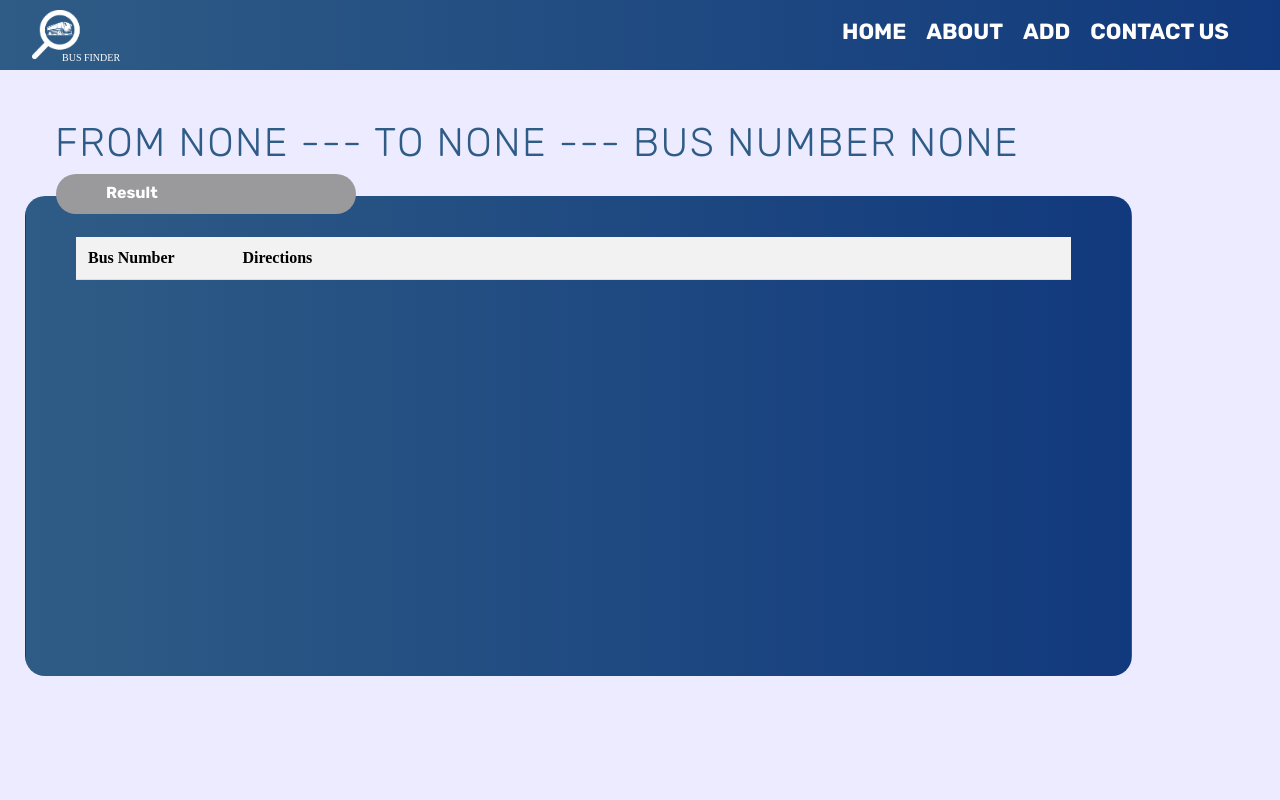
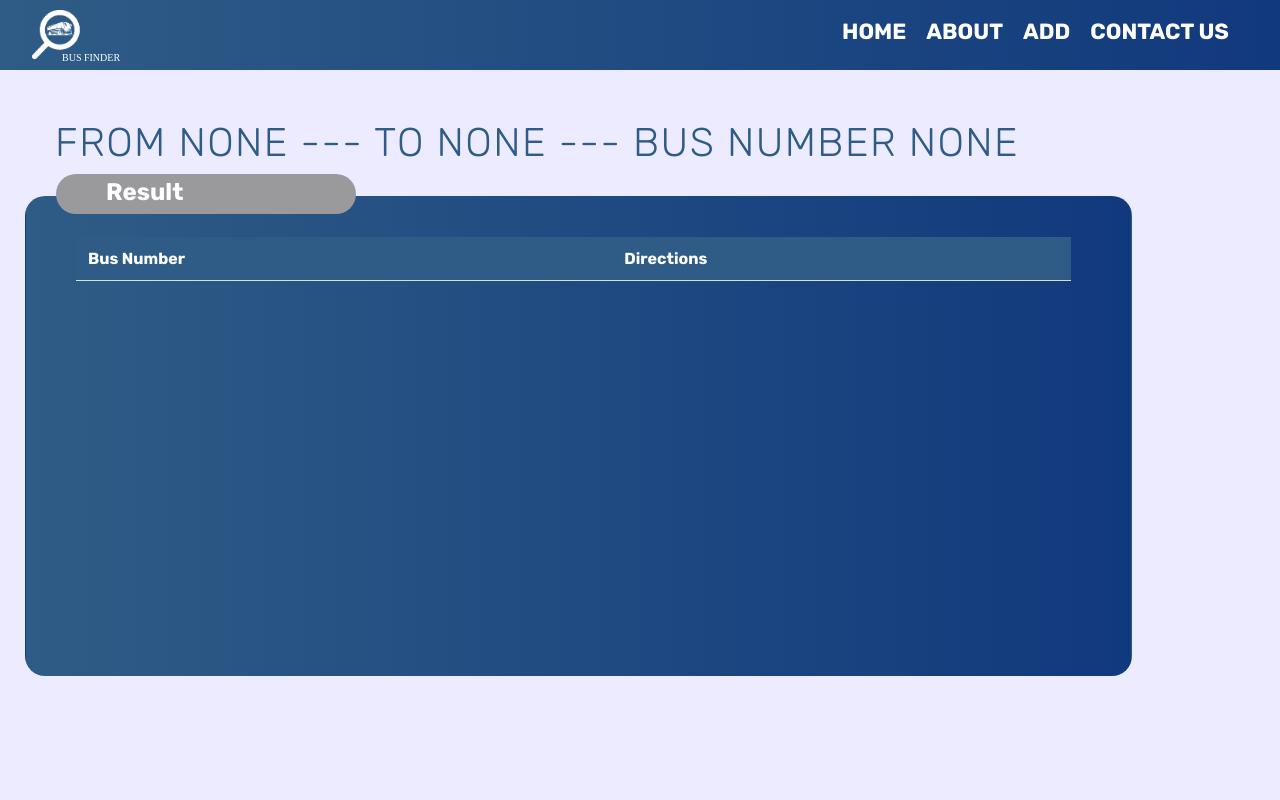
Before and after one commit to SabahMohammed9720/bus-project, a Flask app: page /select in a window 1280 px wide. Run offline with Flask 3, Linux system fonts and the light colour scheme; data comes from the database, SQL or seed files in the repository; data that the repository does not hold is empty.

Commit message:
some simple changes

```diff
--- a/static/css/result.css
+++ b/static/css/result.css
@@ -1,5 +1,5 @@
 @font-face {
-  font-family: 'Rubik' ;
+  font-family: "Rubik";
   src: url(Rubik-VariableFont_wght.ttf);
 }
 .search-result {
@@ -18,6 +18,7 @@ td {
   padding: 12px;
   text-align: left;
   border-bottom: 1px solid #ddd;
+  font-family: "Rubik";
 }
 td,
 th .centerAlign {
@@ -25,27 +26,29 @@ th .centerAlign {
   align-items: start;
 }
 th {
-  background-color: #f2f2f2;
+  /* background-color: #f2f2f2; */
   align-items: center;
 }
 
 tr:nth-child(even) {
   background-color: #f9f9f9;
   color: #11397d;
-
+}
+tr:nth-child(odd) {
+  background-color: #2f5c86;
+  color: #ffffff;
 }
 
 .scroll {
   overflow: auto;
-  height: 320;
+  height: 50vh;
   width: 100%;
   display: block;
   scroll-behavior: smooth;
-  font-size: xx-large;
-  font-family: 'Rubik';
+  font-size: x-large;
+  font-family: "Rubik";
   text-align: center;
   font-weight: bold;
-
 }
 
 .search-result img {
@@ -60,7 +63,7 @@ tr:nth-child(even) {
   border: 1px solid;
   border-radius: 20px;
   width: 90%;
-  background-image:linear-gradient(90deg, #2f5c86, #11397d);
+  background-image: linear-gradient(90deg, #2f5c86, #11397d);
   margin-top: 110px;
   border-color: transparent;
 }
@@ -83,6 +86,13 @@ tr:nth-child(even) {
   bottom: 18px;
   left: 13px;
 }
+.search-result .container .maint-title{
+  color: #f2f2f2;
+  position: relative;
+  font-size: xx-large;
+  bottom: 18px;
+  left: 13px;
+}
 .search-result .container .content .rbuttons .result .r-one {
   width: 300px;
   height: 40px;
@@ -90,15 +100,15 @@ tr:nth-child(even) {
   border-color: transparent;
   color: white;
   text-transform: capitalize;
-  font-family: 'Rubik';
+  font-family: "Rubik";
   font-weight: bold;
   background-color: #9a9a9d;
   position: relative;
   left: 30px;
   padding-left: 50;
-  padding-top: 10;
+  padding-top: 5;
   bottom: 23px;
-  font-size: medium;
+  font-size: x-large;
 }
 .bus {
   position: relative;
@@ -116,7 +126,7 @@ tr:nth-child(even) {
   color: white;
   background-image: var(--background-image);
   text-transform: capitalize;
-  font-family: 'Rubik';
+  font-family: "Rubik";
   font-weight: bold;
   cursor: pointer;
   font-size: large;
@@ -125,7 +135,7 @@ a {
   color: white;
 }
 /*end result*/
-.loader{
+.loader {
   position: fixed;
   top: 0;
   left: 0;
@@ -135,31 +145,29 @@ display: flex;
   justify-content: center;
   align-items: center;
   background-color: #f7f9fb;
-transition: opacity 0.75s , visibility 0.75s ;
-
+  transition: opacity 0.75s, visibility 0.75s;
 }
 
-.loader-hidden{
+.loader-hidden {
   opacity: 0;
   visibility: hidden;
-
 }
 
-.loader::after{
+.loader::after {
   content: "";
   width: 75px;
   height: 75px;
   border: 15px solid #dddddd;
-  border-top-color: #2f5c86 ;
+  border-top-color: #2f5c86;
   border-radius: 50%;
   animation: loading 0.75s ease infinite;
 }
 
 @keyframes loading {
-   from{
+  from {
     transform: rotate(0turn);
   }
-   to{
+  to {
     transform: rotate(1turn);
   }
 }
--- a/static/css/search.css
+++ b/static/css/search.css
@@ -5,6 +5,7 @@
 .services {
   background-color: var(--background-color);
   height: 100%;
+
 }
 
 .services .container .content2 .sbuttons .button-one .myDropdown {
@@ -48,6 +49,8 @@
   height: 500px;
   top: 50px;
 }
+
+
 
 .services .container .content2 .sbuttons .button-one {
   margin-top: 30;
@@ -198,6 +201,7 @@ a {
 .container {
   height: 90%;
 }
+
 /*end services*/
 input[type="number"]::-webkit-outer-spin-button,
 input[type="number"]::-webkit-inner-spin-button {
--- a/static/js/main.js
+++ b/static/js/main.js
@@ -1,5 +1,5 @@
-function showNavbar(){
-    document.write( `
+function showNavbar() {
+  document.write(`
     <!--         Nav_Bar         -->
     <div class="header" id="fixed">
       <div class="logo">
@@ -32,14 +32,13 @@ function showNavbar(){
       </div>
     </div>
     <!--         Nav_Bar         -->
-        `
-    )
+        `);
 }
 
-window.addEventListener("load" , ()=>{
+window.addEventListener("load", () => {
   const loader = document.querySelector(".loader");
   loader.classList.add("loader-hidden");
-  loader.addEventListener("transitionend", () => {
-    document.body.removeChild("loader");
-  });
-} )
+  // loader.addEventListener("transitionend", () => {
+  //   document.body.removeChild("loader");
+  // });
+});
--- a/templates/result.html
+++ b/templates/result.html
@@ -56,6 +56,13 @@
                     <tr>
                       <th class="centerAlign">
                         Bus Number &nbsp &nbsp &nbsp &nbsp &nbsp &nbsp &nbsp
+                        &nbsp &nbsp &nbsp &nbsp &nbsp &nbsp &nbsp &nbsp
+                        &nbsp &nbsp &nbsp &nbsp &nbsp &nbsp &nbsp &nbsp
+                        &nbsp &nbsp &nbsp &nbsp &nbsp &nbsp &nbsp &nbsp
+                        &nbsp &nbsp &nbsp &nbsp &nbsp &nbsp &nbsp &nbsp
+                        &nbsp &nbsp &nbsp &nbsp &nbsp &nbsp &nbsp &nbsp
+                        &nbsp &nbsp &nbsp &nbsp &nbsp &nbsp &nbsp &nbsp
+                        &nbsp &nbsp &nbsp &nbsp &nbsp &nbsp &nbsp &nbsp
                         &nbsp Directions
                       </th>
                     </tr>
--- a/templates/search.html
+++ b/templates/search.html
@@ -86,7 +86,7 @@
             <img src="{{ image }}" alt="aa" />
             <p>
               We provide you with <br />
-              online bus search
+              an online bus search
             </p>
           </div>
         </div>
```
Lines whose indentation alone changed are shown as unchanged.
